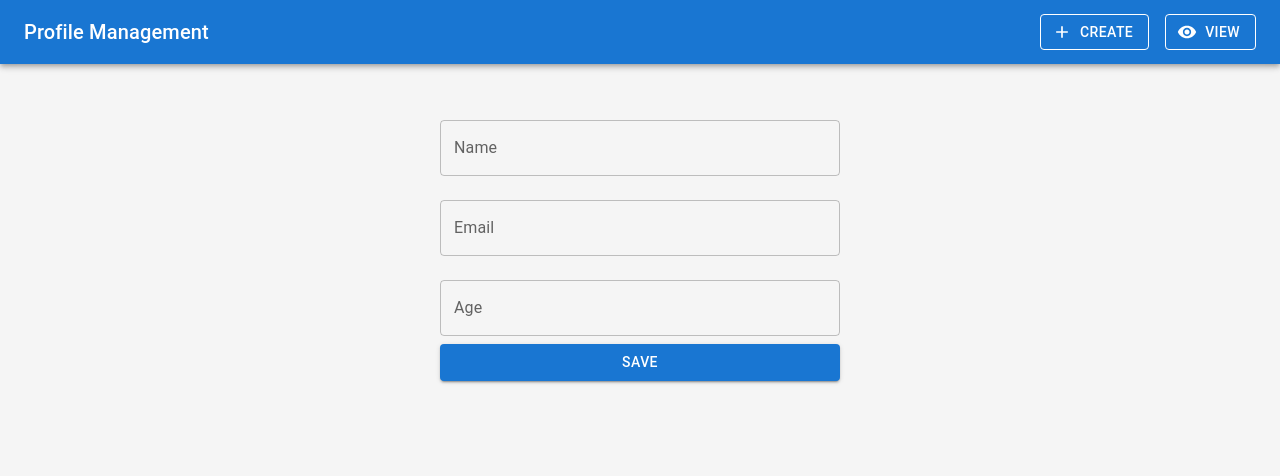
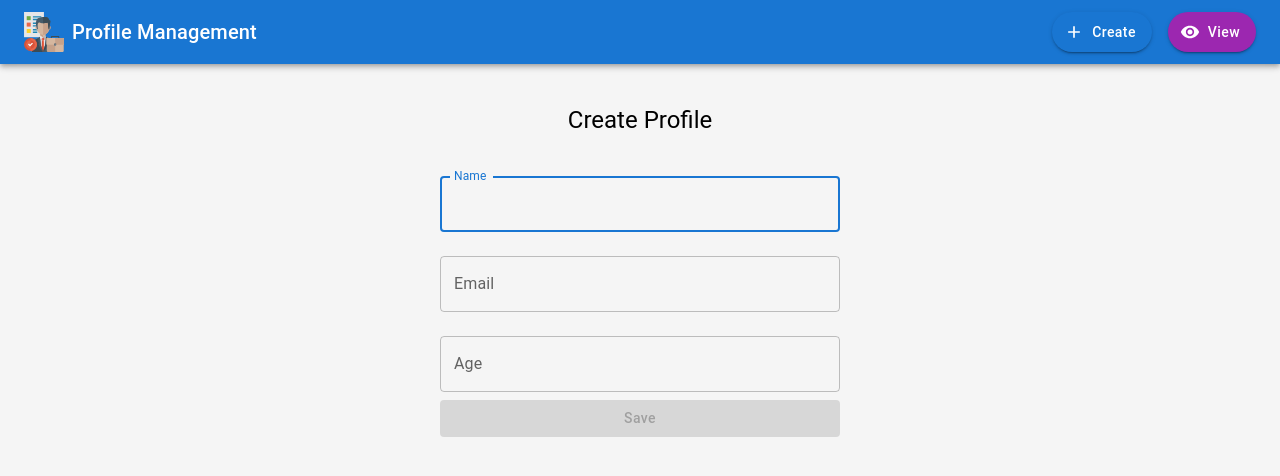
Before and after one commit to laxmikantasahoo1997/profile-management-application, a React (Vite) app: page /profile-form in a window 1280 px wide. Shown: the top 476 px of the page. Built offline with nearby package versions, Linux system fonts and the light colour scheme.

Commit message:
ui changed

```diff
--- a/index.html
+++ b/index.html
@@ -2,7 +2,7 @@
 <html lang="en">
   <head>
     <meta charset="UTF-8" />
-    <link rel="icon" type="image/svg+xml" href="/vite.svg" />
+    <link rel="icon" type="image/svg+xml" href="./src/assets/icon.svg" />
     <meta name="viewport" content="width=device-width, initial-scale=1.0" />
     <title>Profile Management Application</title>
   </head>
--- a/src/components/Form.tsx
+++ b/src/components/Form.tsx
@@ -1,5 +1,12 @@
 import React, { useState, useEffect, useCallback } from "react";
-import { TextField, Button, Box, Snackbar, Alert } from "@mui/material";
+import {
+  TextField,
+  Button,
+  Box,
+  Snackbar,
+  Alert,
+  Typography,
+} from "@mui/material";
 import { useFormik } from "formik";
 import * as Yup from "yup";
 import { useNavigate, useLocation } from "react-router-dom";
@@ -79,16 +86,33 @@ export const Form: React.FC = () => {
     onSubmit: handleSubmit, // Use the memoized function here
   });
 
+  // Disable button logic
+  const isButtonDisabled = profileToEdit
+    ? JSON.stringify(formik.values) ===
+      JSON.stringify({
+        name: profileToEdit.name,
+        email: profileToEdit.email,
+        age: profileToEdit.age?.toString() || "",
+      }) // Disable if values are unchanged
+    : !(formik.isValid && formik.dirty); // Disable for new profile if form is incomplete
+
   return (
     <Box
       component="form"
       onSubmit={formik.handleSubmit}
       sx={{ maxWidth: 400, mx: "auto", mt: 5 }}
     >
+      {/* Dynamic Heading */}
+      <Typography variant="h5" sx={{ textAlign: "center", mb: 3 }}>
+        {profileToEdit ? "Update Profile" : "Create Profile"}
+      </Typography>
+
+      {/* Form Fields */}
       <TextField
         fullWidth
         margin="normal"
         label="Name"
+        autoFocus={!profileToEdit} // Auto-focus only for new profile
         {...formik.getFieldProps("name")}
         error={formik.touched.name && Boolean(formik.errors.name)}
         helperText={formik.touched.name && formik.errors.name}
@@ -110,9 +134,18 @@ export const Form: React.FC = () => {
         error={formik.touched.age && Boolean(formik.errors.age)}
         helperText={formik.touched.age && formik.errors.age}
       />
-      <Button fullWidth variant="contained" color="primary" type="submit">
+      <Button
+        fullWidth
+        variant="contained"
+        color="primary"
+        type="submit"
+        disabled={isButtonDisabled} // Disable logic
+        sx={{ textTransform: "capitalize" }}
+      >
         {profileToEdit ? "Update" : "Save"}
       </Button>
+
+      {/* Feedback Snackbar */}
       {feedback && (
         <Snackbar
           open
--- a/src/components/Header.tsx
+++ b/src/components/Header.tsx
@@ -2,34 +2,75 @@ import React from "react";
 import { AppBar, Toolbar, Typography, Button, Box } from "@mui/material";
 import { useNavigate } from "react-router-dom";
 import { Add, Visibility } from "@mui/icons-material";
+import { useTheme, useMediaQuery } from "@mui/material";
+import logo from "../assets/icon.svg"; // Import the logo
 
 export const Header: React.FC = () => {
   const navigate = useNavigate();
+  const theme = useTheme();
+  const isMobile = useMediaQuery(theme.breakpoints.down("sm")); // Detect mobile screens
 
   return (
     <AppBar position="static">
       <Toolbar sx={{ justifyContent: "space-between" }}>
-        <Typography
-          variant="h6"
-          sx={{ cursor: "pointer" }}
+        {/* Logo and Title */}
+        <Box
+          sx={{
+            display: "flex",
+            alignItems: "center",
+            gap: 1,
+            cursor: "pointer",
+          }}
           onClick={() => navigate("/")}
         >
-          Profile Management
-        </Typography>
-        <Box sx={{ display: "flex", gap: 2 }}>
+          <img
+            src={logo}
+            alt="Logo"
+            style={{ width: "40px", height: "40px" }}
+          />
+          {!isMobile && ( // Hide text on mobile screens
+            <Typography variant="h6">Profile Management</Typography>
+          )}
+        </Box>
+
+        <Box
+          sx={{
+            display: "flex",
+            gap: isMobile ? 1 : 2, // Adjust gap based on screen size
+            alignItems: "center", // Center-align buttons
+          }}
+        >
           <Button
-            color="inherit"
-            variant="outlined"
+            color="primary"
+            variant="contained"
             onClick={() => navigate("/profile-form")}
-            startIcon={<Add />}
+            startIcon={!isMobile ? <Add /> : undefined} // Icon-only on mobile
+            sx={{
+              borderRadius: "20px", // Rounded button
+              padding: isMobile ? "6px 12px" : "8px 16px", // Compact padding for mobile
+              backgroundColor: "primary.main",
+              "&:hover": {
+                backgroundColor: "primary.dark", // Hover effect
+              },
+              textTransform: "capitalize", // Prevent all-uppercase text
+            }}
           >
             Create
           </Button>
           <Button
-            color="inherit"
-            variant="outlined"
+            color="secondary"
+            variant="contained"
             onClick={() => navigate("/profile")}
-            startIcon={<Visibility />}
+            startIcon={!isMobile ? <Visibility /> : undefined} // Icon-only on mobile
+            sx={{
+              borderRadius: "20px",
+              padding: isMobile ? "6px 12px" : "8px 16px",
+              backgroundColor: "secondary.main",
+              "&:hover": {
+                backgroundColor: "secondary.dark",
+              },
+              textTransform: "capitalize",
+            }}
           >
             View
           </Button>
--- a/src/components/Home.tsx
+++ b/src/components/Home.tsx
@@ -18,6 +18,7 @@ export const Home: React.FC = () => {
           variant="contained"
           color="primary"
           onClick={() => navigate("/profile-form")}
+          sx={{ textTransform: "capitalize" }}
         >
           Create/Update Profile
         </Button>
@@ -25,6 +26,7 @@ export const Home: React.FC = () => {
           variant="outlined"
           color="secondary"
           onClick={() => navigate("/profile")}
+          sx={{ textTransform: "capitalize" }}
         >
           View Profile
         </Button>
--- a/src/components/ProfileComponent.tsx
+++ b/src/components/ProfileComponent.tsx
@@ -10,6 +10,7 @@ import {
 import { useNavigate } from "react-router-dom";
 import { api } from "../utils/api";
 import type { Profile } from "../utils/api";
+import { Edit, Delete } from "@mui/icons-material";
 
 export const ProfileComponent: React.FC = () => {
   const [profiles, setProfiles] = useState<Profile[]>([]);
@@ -77,12 +78,14 @@ export const ProfileComponent: React.FC = () => {
         <Box key={profile.email} sx={{ mb: 2 }}>
           <Typography>Name: {profile.name}</Typography>
           <Typography>Email: {profile.email}</Typography>
-          <Typography>Age: {profile.age || "N/A"}</Typography>
+          {profile.age && <Typography>Age: {profile.age}</Typography>}
           <Box sx={{ display: "flex", gap: 2, mt: 2 }}>
             <Button
               variant="outlined"
               color="primary"
               onClick={() => navigate(`/profile-form?email=${profile.email}`)}
+              sx={{ textTransform: "capitalize" }}
+              startIcon={<Edit />}
             >
               Edit Profile
             </Button>
@@ -90,6 +93,8 @@ export const ProfileComponent: React.FC = () => {
               variant="outlined"
               color="error"
               onClick={() => handleDelete(profile.email)}
+              sx={{ textTransform: "capitalize" }}
+              startIcon={<Delete />}
             >
               Delete Profile
             </Button>
```
Also changed, not shown: src/assets/icon.svg (added), 1 other file (tests, documents, lock files or other folders).
